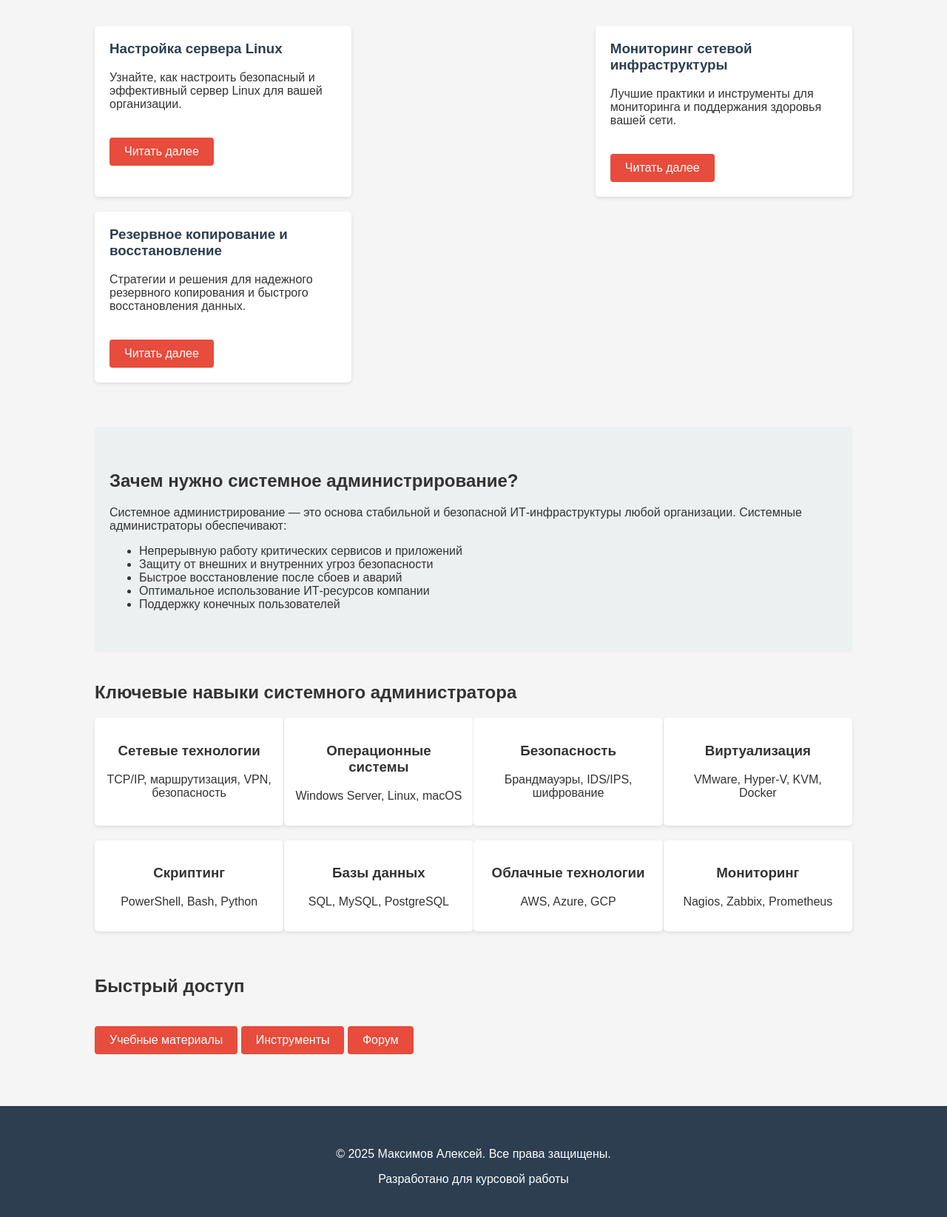
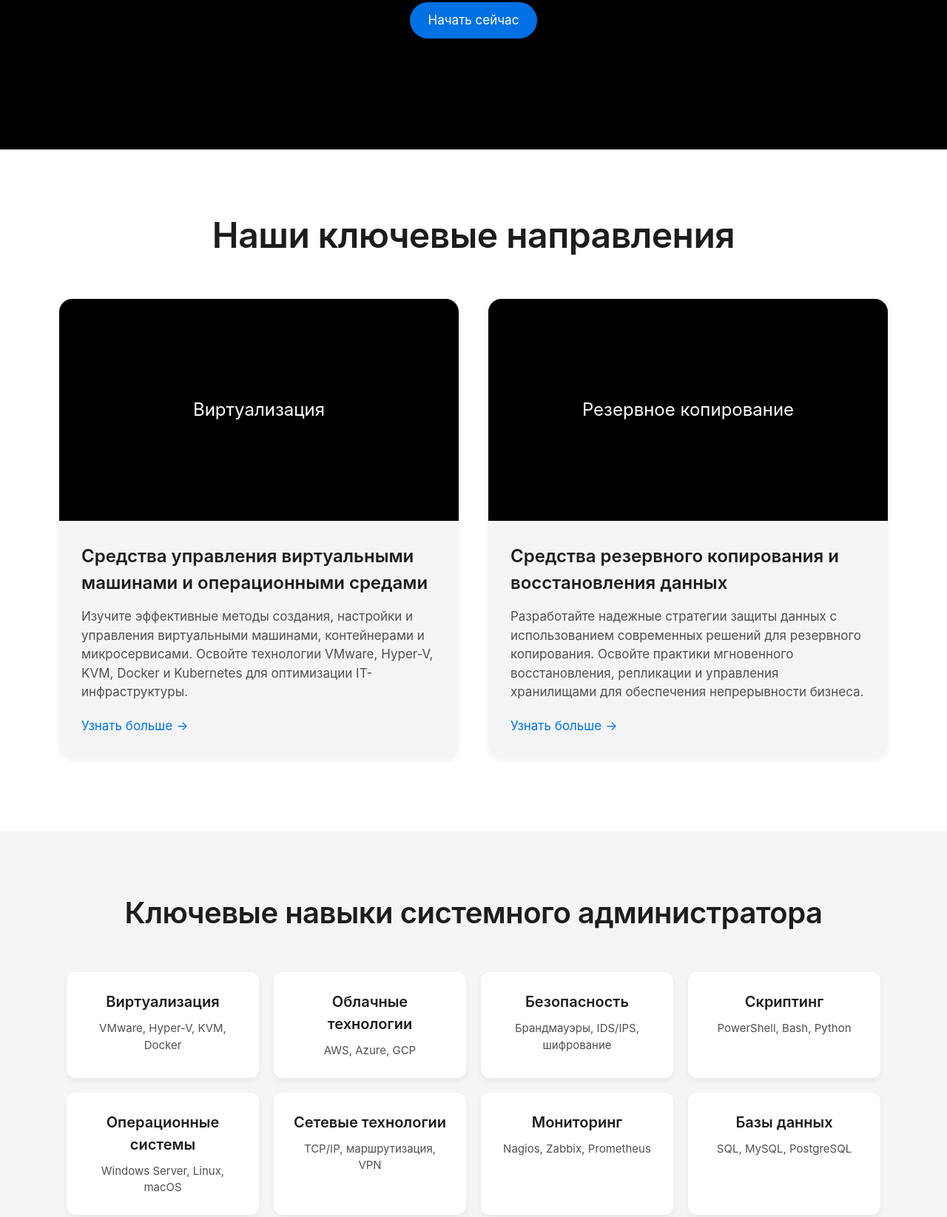
Before and after one commit to nuwanda2004/termPaperSistAdm, a website built with webpack: page index.html in a window 1280 px wide. Shown: the part 442-2087 px from the top of the page at 74% size. Built offline with nearby package versions, Linux system fonts and the light colour scheme; files whose address does not match are found by name.

Commit message:
main page looks like apple

```diff
--- a/index.html
+++ b/index.html
@@ -5,31 +5,37 @@
   <meta name="viewport" content="width=device-width, initial-scale=1.0">
   <title>СисАдмин - Главная</title>
   <style>
-    body {
-      font-family: Arial, sans-serif;
+    /* Глобальные стили */
+    * {
       margin: 0;
       padding: 0;
-      background-color: #f5f5f5;
-      color: #333;
+      box-sizing: border-box;
+    }
+
+    body {
+      font-family: -apple-system, BlinkMacSystemFont, "Segoe UI", Roboto, Helvetica, Arial, sans-serif;
+      margin: 0;
+      padding: 0;
+      background-color: #ffffff;
+      color: #1d1d1f;
+      line-height: 1.5;
     }
 
     .container {
-      width: 80%;
+      width: 100%;
+      max-width: 1200px;
       margin: 0 auto;
-      padding: 20px;
+      padding: 0 20px;
     }
 
+    /* Навигация */
     header {
-      background-color: #2c3e50;
-      color: white;
-      padding: 15px 0;
-      box-shadow: 0 2px 5px rgba(0,0,0,0.1);
-    }
-
-    .logo {
-      font-size: 24px;
-      font-weight: bold;
-      margin-left: 20px;
+      background-color: rgba(0, 0, 0, 0.8);
+      backdrop-filter: blur(20px);
+      -webkit-backdrop-filter: blur(20px);
+      position: sticky;
+      top: 0;
+      z-index: 100;
     }
 
     nav {
@@ -37,6 +43,13 @@
       justify-content: space-between;
       align-items: center;
       padding: 0 20px;
+      height: 44px;
+    }
+
+    .logo {
+      font-size: 21px;
+      font-weight: 500;
+      color: #ffffff;
     }
 
     .nav-links {
@@ -49,105 +62,208 @@
     }
 
     .nav-links a {
-      color: white;
+      color: #f5f5f7;
       text-decoration: none;
-      padding: 8px 15px;
-      border-radius: 4px;
-      transition: background-color 0.3s;
+      font-size: 14px;
+      opacity: 0.8;
+      transition: opacity 0.3s;
     }
 
     .nav-links a:hover {
-      background-color: #34495e;
+      opacity: 1;
     }
 
+    /* Герой-секция */
     .hero {
-      background-color: #3498db;
+      height: 600px;
+      background-color: #000;
       color: white;
-      padding: 50px 0;
+      display: flex;
+      flex-direction: column;
+      justify-content: center;
+      align-items: center;
       text-align: center;
-      margin-bottom: 30px;
+      background-image: linear-gradient(rgba(0, 0, 0, 0.5), rgba(0, 0, 0, 0.5)), url('/api/placeholder/1200/600');
+      background-size: cover;
+      background-position: center;
     }
 
     .hero h1 {
-      font-size: 36px;
-      margin-bottom: 20px;
+      font-size: 56px;
+      font-weight: 600;
+      margin-bottom: 15px;
+      letter-spacing: -0.5px;
     }
 
     .hero p {
-      font-size: 18px;
-      max-width: 800px;
-      margin: 0 auto;
+      font-size: 27px;
+      font-weight: 400;
+      max-width: 600px;
+      margin: 0 auto 30px;
     }
 
     .btn {
       display: inline-block;
-      background-color: #e74c3c;
+      background-color: #0071e3;
       color: white;
-      padding: 10px 20px;
-      margin-top: 20px;
-      border-radius: 4px;
+      padding: 12px 25px;
+      border-radius: 30px;
       text-decoration: none;
-      transition: background-color 0.3s;
+      font-size: 17px;
+      font-weight: 400;
+      transition: all 0.3s;
     }
 
     .btn:hover {
-      background-color: #c0392b;
+      background-color: #0077ed;
+      transform: scale(1.02);
     }
 
-    .featured-section {
-      display: flex;
-      justify-content: space-between;
-      flex-wrap: wrap;
-      margin-bottom: 40px;
+    /* Основные секции */
+    .section-title {
+      font-size: 48px;
+      font-weight: 600;
+      text-align: center;
+      margin: 80px 0 50px;
+      letter-spacing: -0.5px;
+    }
+
+    .featured-grid {
+      display: grid;
+      grid-template-columns: repeat(2, 1fr);
+      gap: 40px;
+      padding: 0 20px;
+      margin-bottom: 100px;
     }
 
     .featured-card {
-      width: 30%;
-      background-color: white;
-      padding: 20px;
-      margin-bottom: 20px;
-      border-radius: 5px;
-      box-shadow: 0 2px 5px rgba(0,0,0,0.1);
+      background-color: #f5f5f7;
+      border-radius: 18px;
+      overflow: hidden;
+      transition: transform 0.3s, box-shadow 0.3s;
+      box-shadow: 0 4px 8px rgba(0, 0, 0, 0.05);
     }
 
-    .featured-card h3 {
-      color: #2c3e50;
-      margin-top: 0;
+    .featured-card:hover {
+      transform: translateY(-5px);
+      box-shadow: 0 8px 16px rgba(0, 0, 0, 0.1);
     }
 
-    .why-sysadmin {
-      background-color: #ecf0f1;
-      padding: 40px 20px;
-      border-radius: 5px;
-      margin-bottom: 40px;
+    .card-image {
+      height: 300px;
+      background-color: #000;
+      display: flex;
+      align-items: center;
+      justify-content: center;
+      color: white;
+      font-size: 24px;
     }
 
+    .card-content {
+      padding: 30px;
+    }
+
+    .card-content h3 {
+      font-size: 24px;
+      font-weight: 600;
+      margin-bottom: 15px;
+      color: #1d1d1f;
+    }
+
+    .card-content p {
+      font-size: 17px;
+      color: #515154;
+      margin-bottom: 20px;
+    }
+
+    .learn-more {
+      display: inline-flex;
+      align-items: center;
+      color: #0071e3;
+      font-size: 17px;
+      text-decoration: none;
+    }
+
+    .learn-more::after {
+      content: "→";
+      margin-left: 5px;
+      transition: transform 0.2s;
+    }
+
+    .learn-more:hover::after {
+      transform: translateX(3px);
+    }
+
+    /* Секция навыков */
     .skills-section {
-      margin-bottom: 40px;
+      background-color: #f5f5f7;
+      padding: 80px 0;
+      margin: 80px 0;
+    }
+
+    .skills-title {
+      font-size: 40px;
+      font-weight: 600;
+      text-align: center;
+      margin-bottom: 50px;
+      letter-spacing: -0.5px;
     }
 
     .skills-grid {
-      display: flex;
-      flex-wrap: wrap;
-      justify-content: space-between;
+      display: grid;
+      grid-template-columns: repeat(4, 1fr);
+      gap: 20px;
+      max-width: 1100px;
+      margin: 0 auto;
     }
 
     .skill-card {
-      width: 22%;
+      background-color: white;
+      padding: 25px;
+      border-radius: 12px;
       text-align: center;
-      padding: 15px;
-      margin-bottom: 20px;
-      background-color: white;
-      border-radius: 5px;
-      box-shadow: 0 2px 5px rgba(0,0,0,0.1);
+      box-shadow: 0 4px 8px rgba(0, 0, 0, 0.05);
     }
 
+    .skill-card h3 {
+      font-size: 20px;
+      font-weight: 600;
+      margin-bottom: 10px;
+      color: #1d1d1f;
+    }
+
+    .skill-card p {
+      font-size: 15px;
+      color: #515154;
+    }
+
+    /* Секция быстрых ссылок */
+    .quick-links {
+      text-align: center;
+      margin: 80px 0;
+    }
+
+    .quick-links h2 {
+      font-size: 32px;
+      font-weight: 600;
+      margin-bottom: 30px;
+    }
+
+    .quick-links .btn {
+      margin: 0 10px;
+    }
+
+    /* Футер */
     footer {
-      background-color: #2c3e50;
-      color: white;
+      background-color: #f5f5f7;
+      padding: 30px 0;
       text-align: center;
-      padding: 20px 0;
-      margin-top: 50px;
+      font-size: 14px;
+      color: #86868b;
+    }
+
+    footer p {
+      margin: 5px 0;
     }
   </style>
 </head>
@@ -169,84 +285,81 @@
 </header>
 
 <div class="hero">
-  <div class="container">
-    <h1>Добро пожаловать в мир системного администрирования</h1>
-    <p>Получите знания, инструменты и поддержку для успешного системного администрирования</p>
-    <a href="register.html" class="btn">Присоединиться сейчас</a>
+  <h1>Мастерство системного администрирования</h1>
+  <p>Совершенствуйте навыки и управляйте IT-инфраструктурой с абсолютной уверенностью</p>
+  <a href="register.html" class="btn">Начать сейчас</a>
+</div>
+
+<h2 class="section-title">Наши ключевые направления</h2>
+
+<div class="container">
+  <div class="featured-grid">
+    <div class="featured-card">
+      <div class="card-image" style="background-image: linear-gradient(rgba(0, 0, 0, 0.5), rgba(0, 0, 0, 0.7)), url('/api/placeholder/600/300'); background-size: cover;">
+        <span>Виртуализация</span>
+      </div>
+      <div class="card-content">
+        <h3>Средства управления виртуальными машинами и операционными средами</h3>
+        <p>Изучите эффективные методы создания, настройки и управления виртуальными машинами, контейнерами и микросервисами. Освойте технологии VMware, Hyper-V, KVM, Docker и Kubernetes для оптимизации IT-инфраструктуры.</p>
+        <a href="tutorials.html" class="learn-more">Узнать больше</a>
+      </div>
+    </div>
+    <div class="featured-card">
+      <div class="card-image" style="background-image: linear-gradient(rgba(0, 0, 0, 0.5), rgba(0, 0, 0, 0.7)), url('/api/placeholder/600/300'); background-size: cover;">
+        <span>Резервное копирование</span>
+      </div>
+      <div class="card-content">
+        <h3>Средства резервного копирования и восстановления данных</h3>
+        <p>Разработайте надежные стратегии защиты данных с использованием современных решений для резервного копирования. Освойте практики мгновенного восстановления, репликации и управления хранилищами для обеспечения непрерывности бизнеса.</p>
+        <a href="tutorials.html" class="learn-more">Узнать больше</a>
+      </div>
+    </div>
   </div>
 </div>
 
-<div class="container">
-  <div class="featured-section">
-    <div class="featured-card">
-      <h3>Настройка сервера Linux</h3>
-      <p>Узнайте, как настроить безопасный и эффективный сервер Linux для вашей организации.</p>
-      <a href="tutorials.html" class="btn">Читать далее</a>
-    </div>
-    <div class="featured-card">
-      <h3>Мониторинг сетевой инфраструктуры</h3>
-      <p>Лучшие практики и инструменты для мониторинга и поддержания здоровья вашей сети.</p>
-      <a href="tutorials.html" class="btn">Читать далее</a>
-    </div>
-    <div class="featured-card">
-      <h3>Резервное копирование и восстановление</h3>
-      <p>Стратегии и решения для надежного резервного копирования и быстрого восстановления данных.</p>
-      <a href="tutorials.html" class="btn">Читать далее</a>
-    </div>
-  </div>
-
-  <div class="why-sysadmin">
-    <h2>Зачем нужно системное администрирование?</h2>
-    <p>Системное администрирование — это основа стабильной и безопасной ИТ-инфраструктуры любой организации. Системные администраторы обеспечивают:</p>
-    <ul>
-      <li>Непрерывную работу критических сервисов и приложений</li>
-      <li>Защиту от внешних и внутренних угроз безопасности</li>
-      <li>Быстрое восстановление после сбоев и аварий</li>
-      <li>Оптимальное использование ИТ-ресурсов компании</li>
-      <li>Поддержку конечных пользователей</li>
-    </ul>
-  </div>
-
-  <div class="skills-section">
-    <h2>Ключевые навыки системного администратора</h2>
+<div class="skills-section">
+  <div class="container">
+    <h2 class="skills-title">Ключевые навыки системного администратора</h2>
     <div class="skills-grid">
       <div class="skill-card">
-        <h3>Сетевые технологии</h3>
-        <p>TCP/IP, маршрутизация, VPN, безопасность</p>
+        <h3>Виртуализация</h3>
+        <p>VMware, Hyper-V, KVM, Docker</p>
+      </div>
+      <div class="skill-card">
+        <h3>Облачные технологии</h3>
+        <p>AWS, Azure, GCP</p>
+      </div>
+      <div class="skill-card">
+        <h3>Безопасность</h3>
+        <p>Брандмауэры, IDS/IPS, шифрование</p>
+      </div>
+      <div class="skill-card">
+        <h3>Скриптинг</h3>
+        <p>PowerShell, Bash, Python</p>
       </div>
       <div class="skill-card">
         <h3>Операционные системы</h3>
         <p>Windows Server, Linux, macOS</p>
       </div>
       <div class="skill-card">
-        <h3>Безопасность</h3>
-        <p>Брандмауэры, IDS/IPS, шифрование</p>
+        <h3>Сетевые технологии</h3>
+        <p>TCP/IP, маршрутизация, VPN</p>
       </div>
       <div class="skill-card">
-        <h3>Виртуализация</h3>
-        <p>VMware, Hyper-V, KVM, Docker</p>
-      </div>
-      <div class="skill-card">
-        <h3>Скриптинг</h3>
-        <p>PowerShell, Bash, Python</p>
+        <h3>Мониторинг</h3>
+        <p>Nagios, Zabbix, Prometheus</p>
       </div>
       <div class="skill-card">
         <h3>Базы данных</h3>
         <p>SQL, MySQL, PostgreSQL</p>
       </div>
-      <div class="skill-card">
-        <h3>Облачные технологии</h3>
-        <p>AWS, Azure, GCP</p>
-      </div>
-      <div class="skill-card">
-        <h3>Мониторинг</h3>
-        <p>Nagios, Zabbix, Prometheus</p>
-      </div>
     </div>
   </div>
+</div>
 
+<div class="container">
   <div class="quick-links">
-    <h2>Быстрый доступ</h2>
+    <h2>Начните своё обучение</h2>
     <a href="tutorials.html" class="btn">Учебные материалы</a>
     <a href="tools.html" class="btn">Инструменты</a>
     <a href="forum.html" class="btn">Форум</a>
```
